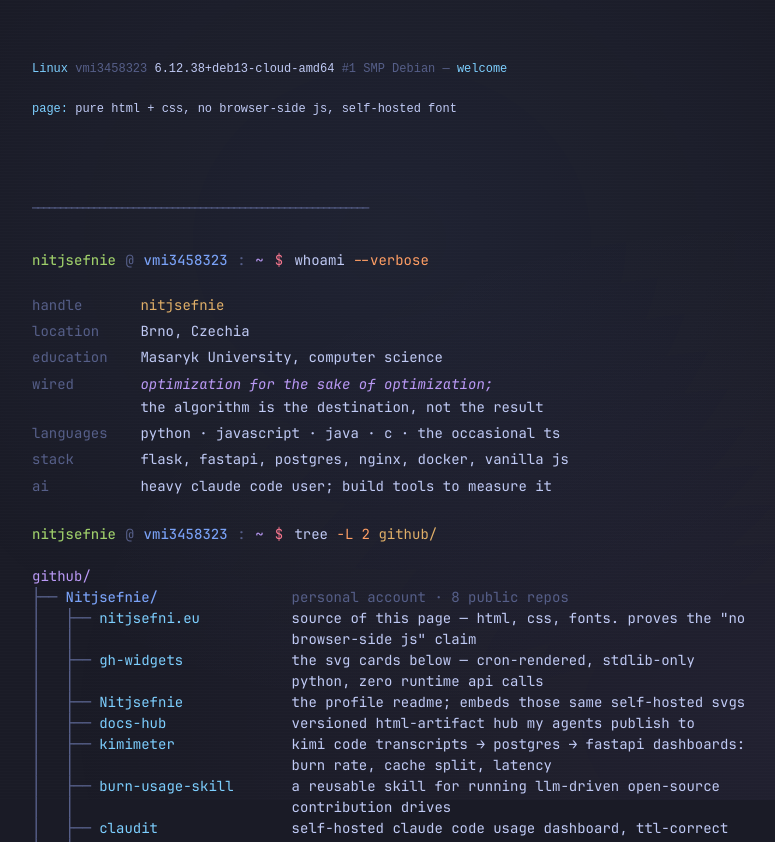
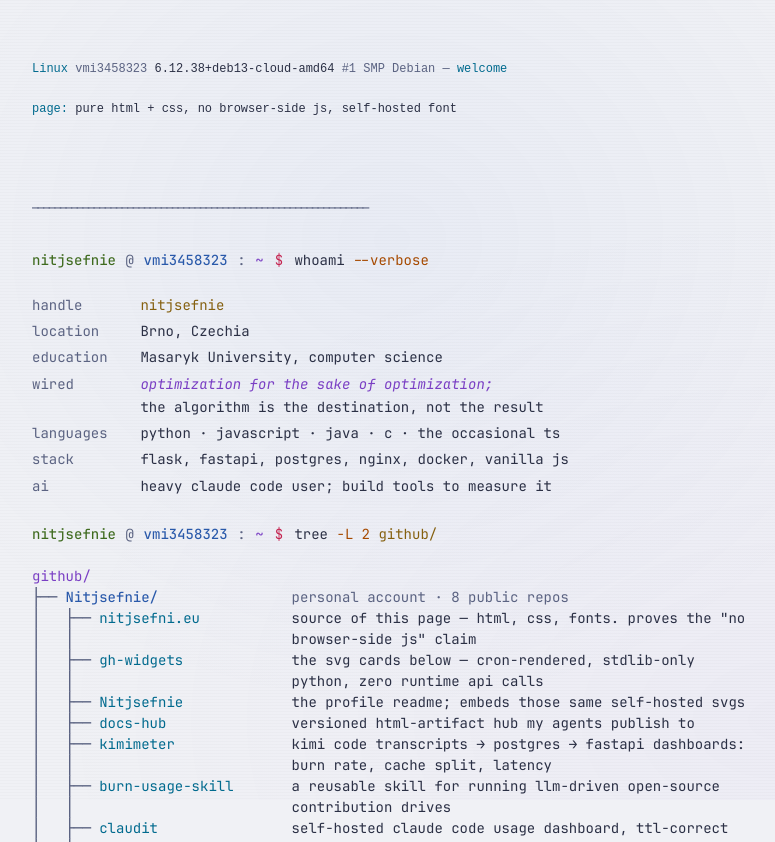
Before and after one commit to Nitjsefnie/nitjsefni.eu, a plain HTML site: page index.html in a window 1280 px wide. Shown: the top 842 px of the page, without its empty margins (248-1023 px from the left). Drawn offline with Linux system fonts and the light colour scheme.

Commit message:
fix(index): add a light palette under prefers-color-scheme: light
The page declared color-scheme dark only, so a light-preference visitor got
the dark page although CONTRIBUTING.md requires both schemes to work.

Dark stays the default :root; a prefers-color-scheme: light block overrides
every colour property with a light palette in which each text colour meets
WCAG AA 4.5:1 against --bg. The scanline tint moves to --scanline (white
lines vanish on a light background); theme-color gets one meta per scheme.

Co-Authored-By: Claude Opus 5.5 <noreply@anthropic.com>

```diff
--- a/index.html
+++ b/index.html
@@ -3,8 +3,9 @@
 <head>
   <meta charset="utf-8">
   <meta name="viewport" content="width=device-width,initial-scale=1">
-  <meta name="color-scheme" content="dark">
-  <meta name="theme-color" content="#1a1b26">
+  <meta name="color-scheme" content="light dark">
+  <meta name="theme-color" content="#1a1b26" media="(prefers-color-scheme: dark)">
+  <meta name="theme-color" content="#f0f1f5" media="(prefers-color-scheme: light)">
   <meta property="og:type" content="website">
   <meta property="og:url" content="https://nitjsefni.eu/">
   <meta property="og:title" content="nitjsefnie@vmi3458323">
@@ -33,6 +34,25 @@
       --green:     #9ece6a;
       --gold:      #e0af68;
       --orange:    #ff9e64;
+      --scanline:  rgba(255,255,255,0.012);
+    }
+    @media (prefers-color-scheme: light) {
+      :root {
+        color-scheme: light;
+        --bg:        #f0f1f5;
+        --bg-soft:   #e4e6ee;
+        --fg:        #2b3045;
+        --fg-dim:    #5b6382;
+        --comment:   #5b6382;
+        --blue:      #2959aa;
+        --cyan:      #006a8e;
+        --purple:    #7a3fc4;
+        --pink:      #c4224f;
+        --green:     #3f6b1f;
+        --gold:      #85600f;
+        --orange:    #a64a00;
+        --scanline:  rgba(0,0,0,0.015);
+      }
     }
     * { box-sizing: border-box; }
     html, body { margin: 0; padding: 0; }
@@ -54,8 +74,8 @@
       background-image:
         repeating-linear-gradient(
           to bottom,
-          rgba(255,255,255,0.012) 0,
-          rgba(255,255,255,0.012) 1px,
+          var(--scanline) 0,
+          var(--scanline) 1px,
           transparent 1px,
           transparent 3px
         );
```
